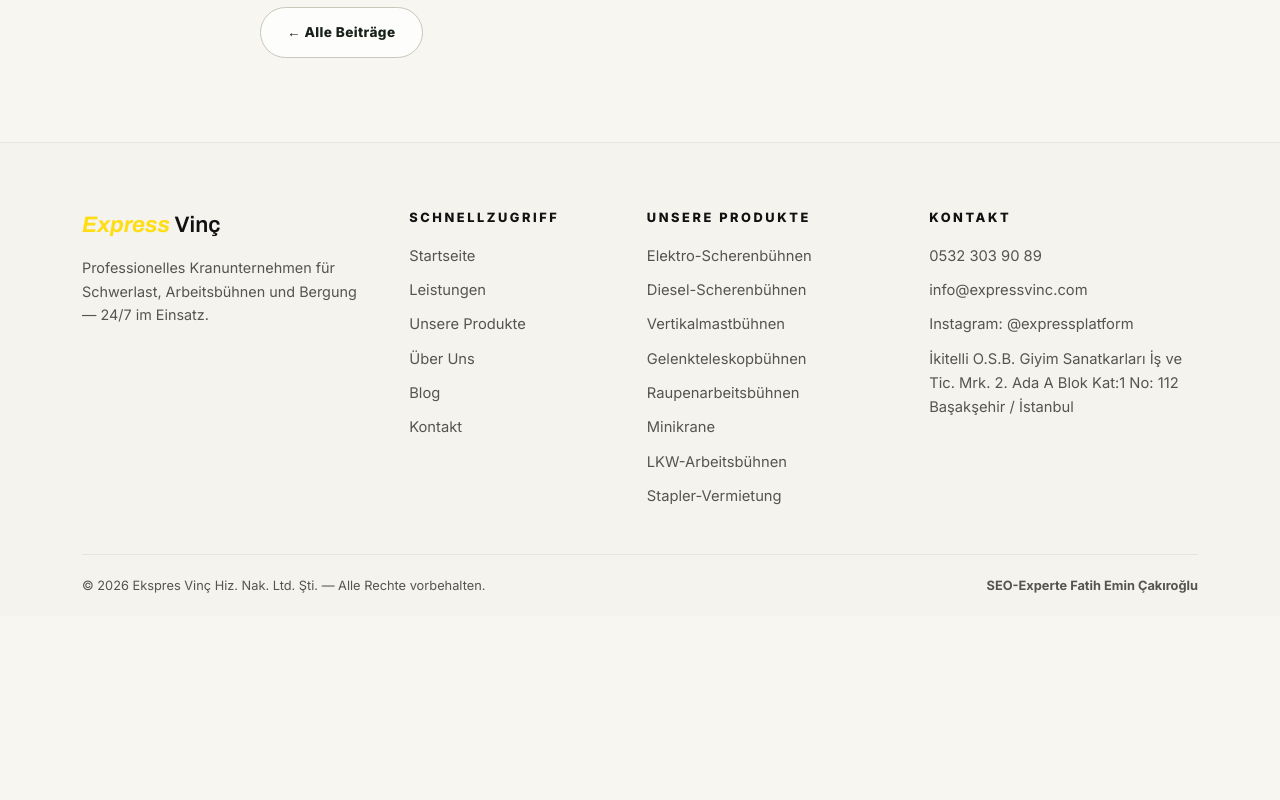
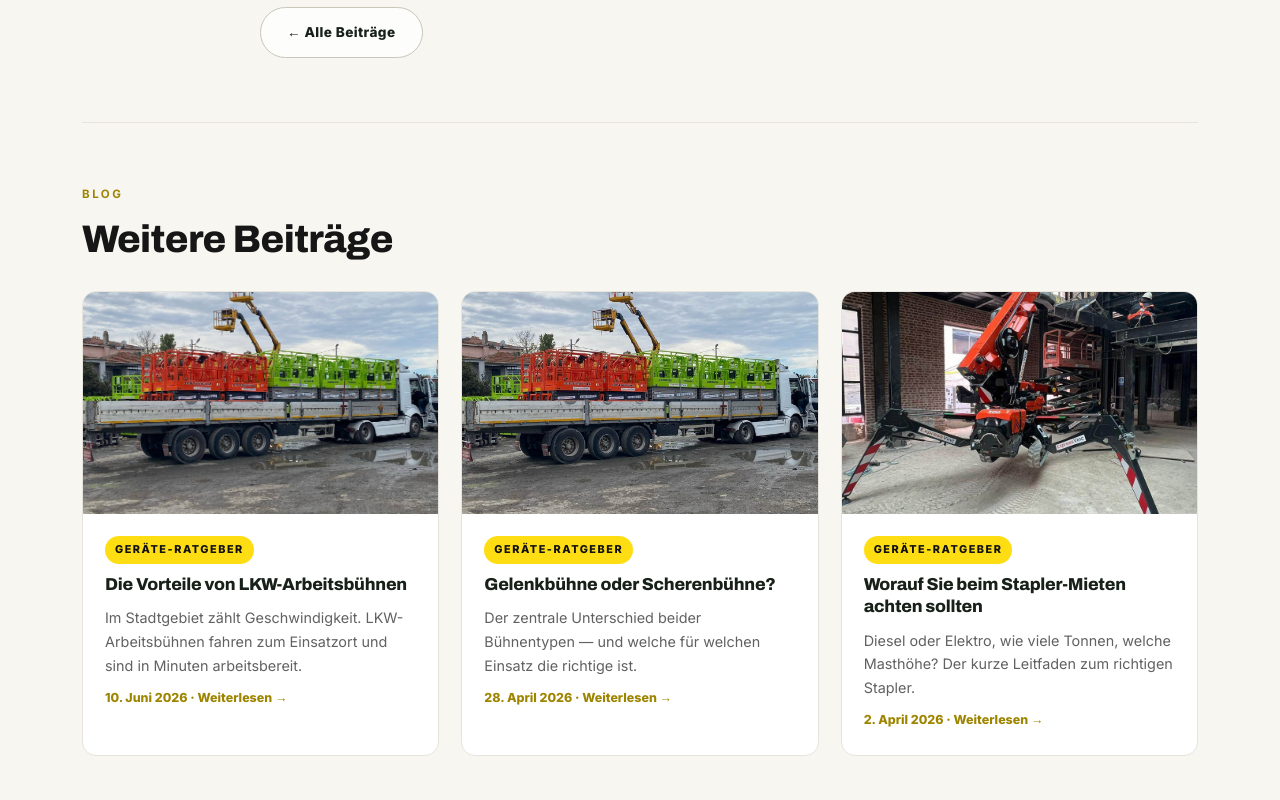
Before and after one commit to fatihemincakiroglu/express-vinc, a Next.js app: page /de/blog/was-ist-ein-minikran in a window 1280 px wide. Shown: the part 1180-1980 px from the top of the page. Before the commit the page ends 1796 px from the top, so only its background shows below. Built offline with nearby package versions, Linux system fonts and the light colour scheme.

Commit message:
Blog altinda ilgili yazilar

```diff
--- a/app/globals.css
+++ b/app/globals.css
@@ -631,3 +631,8 @@ footer{background:#F4F3ED;color:#55554E;border-top:1px solid var(--line)}
   .pd-grid{grid-template-columns:1fr}
   .pd-cta{position:static}
 }
+
+
+/* ---------- İlgili yazılar ---------- */
+.related-posts{border-top:1px solid var(--line);margin-top:64px;padding-top:56px}
+.related-posts .section-head{margin-bottom:30px}
--- a/components/BlogCards.jsx
+++ b/components/BlogCards.jsx
@@ -5,9 +5,10 @@ import { blogPostPath } from "@/lib/routes";
 
 const LOCALE = { tr: "tr-TR", en: "en-GB", de: "de-DE" };
 
-export default function BlogCards({ lang = "tr", limit }) {
+export default function BlogCards({ lang = "tr", limit, posts }) {
   const t = T[lang].blogSec;
-  const list = limit ? POSTS.slice(0, limit) : POSTS;
+  const base = posts || POSTS;
+  const list = limit ? base.slice(0, limit) : base;
   const fmt = (d) => new Date(d).toLocaleDateString(LOCALE[lang], { day: "numeric", month: "long", year: "numeric" });
   return (
     <div className="blog-cards">
--- a/components/pages/BlogPostPage.jsx
+++ b/components/pages/BlogPostPage.jsx
@@ -1,9 +1,20 @@
 import Link from "next/link";
 import Breadcrumb from "@/components/Breadcrumb";
+import BlogCards from "@/components/BlogCards";
+import { POSTS } from "@/lib/blog";
 import { T } from "@/lib/i18n";
 import { r, blogPostPath } from "@/lib/routes";
 
 const LOCALE = { tr: "tr-TR", en: "en-GB", de: "de-DE" };
+
+// Aynı kategoriden yazılar önce, kalan yerler en güncel yazılarla dolar
+function relatedPosts(post, lang, count = 3) {
+  const others = POSTS.filter((p) => p.slugs.tr !== post.slugs.tr);
+  const same = others.filter((p) => p[lang].category === post[lang].category);
+  const rest = others.filter((p) => p[lang].category !== post[lang].category)
+    .sort((a, b) => new Date(b.date) - new Date(a.date));
+  return [...same, ...rest].slice(0, count);
+}
 
 export default function BlogPostPage({ lang = "tr", post }) {
   const t = T[lang];
@@ -25,6 +36,14 @@ export default function BlogPostPage({ lang = "tr", post }) {
             {c.content.map((block, i) => (block.h ? <h2 key={i}>{block.h}</h2> : <p key={i}>{block.p}</p>))}
             <Link href={r(lang, "blog")} className="btn btn-ghost" style={{ marginTop: 28 }}>{t.blogSec.back}</Link>
           </article>
+
+          <div className="related-posts">
+            <div className="section-head">
+              <span className="eyebrow">{t.blogSec.eyebrow}</span>
+              <h2>{t.blogSec.moreH}</h2>
+            </div>
+            <BlogCards lang={lang} posts={relatedPosts(post, lang)} />
+          </div>
         </div>
       </section>
     </>
```
Also changed, not shown: lib/i18n.js.
